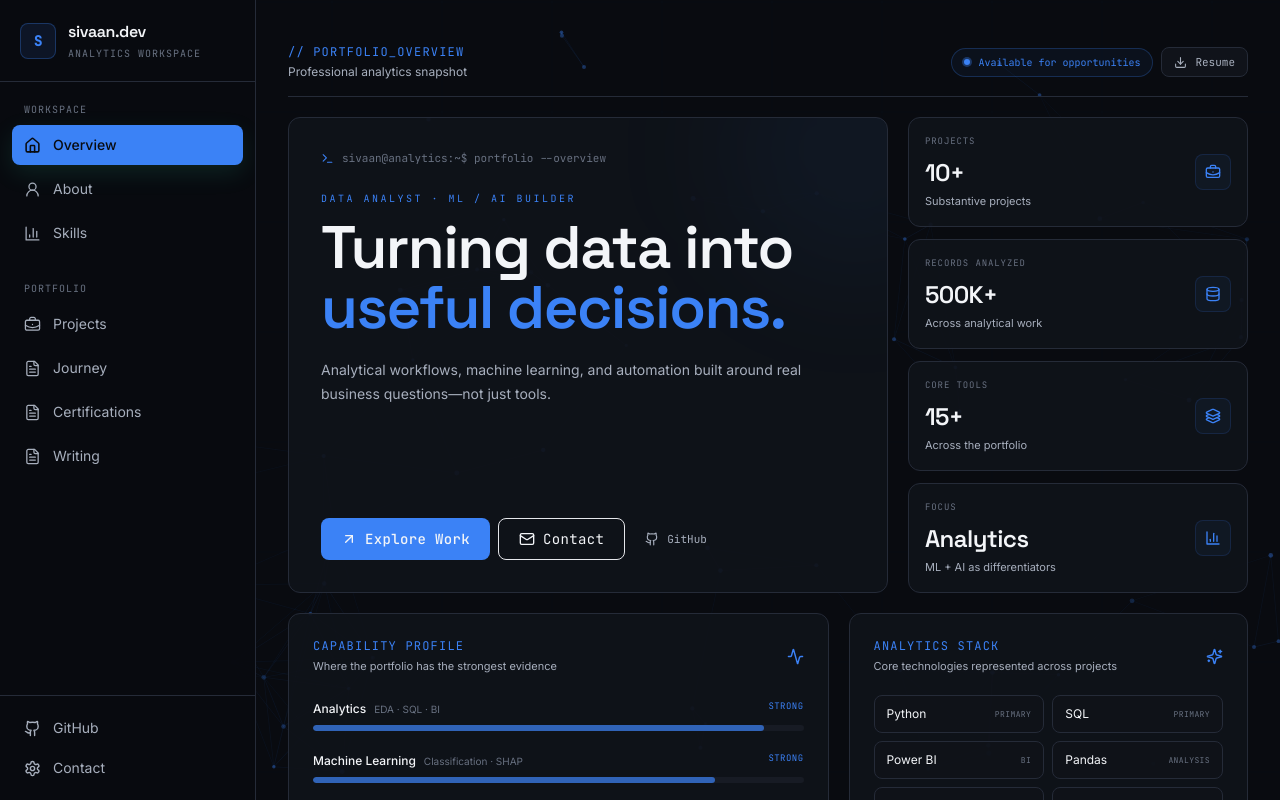
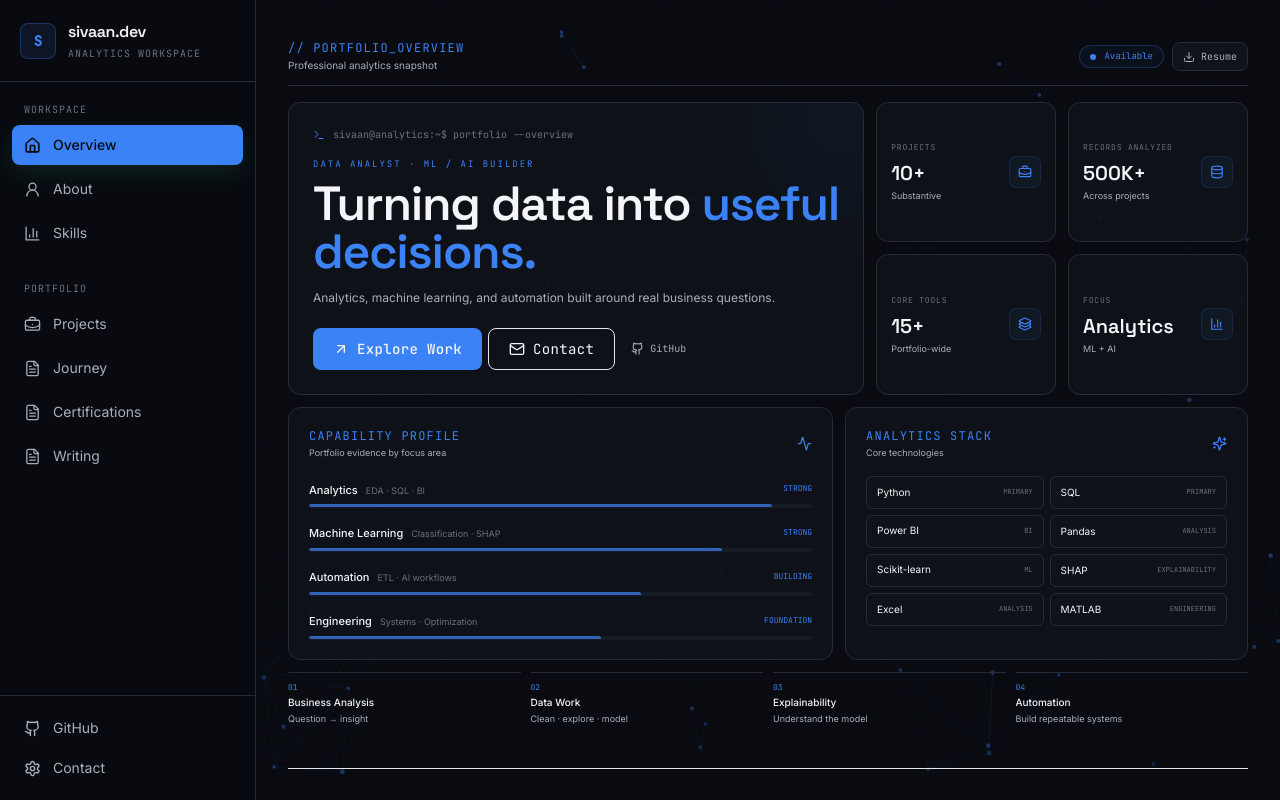
Before and after one commit to Sivaan66/sivaan-portfolio, a React (Vite) app: page / in a window 1280 px wide. Shown: the top 800 px of the page. Built offline with nearby package versions, Linux system fonts and the light colour scheme.

Commit message:
Compact overview dashboard layout

```diff
--- a/src/components/sections/Hero.jsx
+++ b/src/components/sections/Hero.jsx
@@ -1,55 +1,24 @@
 import { useEffect, useState } from "react";
-import {
-  Activity,
-  ArrowUpRight,
-  BarChart3,
-  BriefcaseBusiness,
-  Database,
-  Download,
-  Github,
-  Layers3,
-  Mail,
-  Sparkles,
-  Terminal,
-} from "lucide-react";
+import { Activity, ArrowUpRight, BarChart3, BriefcaseBusiness, Database, Download, Github, Layers3, Mail, Sparkles, Terminal } from "lucide-react";
 import Button from "../ui/Button";
 
 const TYPED_LINE = "portfolio --overview";
-const TYPE_SPEED_MS = 55;
 
 const KPI_CARDS = [
-  {
-    label: "Projects",
-    value: "10+",
-    detail: "Substantive projects",
-    icon: BriefcaseBusiness,
-  },
-  {
-    label: "Records analyzed",
-    value: "500K+",
-    detail: "Across analytical work",
-    icon: Database,
-  },
-  {
-    label: "Core tools",
-    value: "15+",
-    detail: "Across the portfolio",
-    icon: Layers3,
-  },
-  {
-    label: "Focus",
-    value: "Analytics",
-    detail: "ML + AI as differentiators",
-    icon: BarChart3,
-  },
+  ["Projects", "10+", "Substantive", BriefcaseBusiness],
+  ["Records analyzed", "500K+", "Across projects", Database],
+  ["Core tools", "15+", "Portfolio-wide", Layers3],
+  ["Focus", "Analytics", "ML + AI", BarChart3],
 ];
 
 const FOCUS = [
-  ["Analytics", "EDA · SQL · BI", "Strong"],
-  ["Machine Learning", "Classification · SHAP", "Strong"],
-  ["Automation", "ETL · AI workflows", "Building"],
-  ["Engineering", "Systems · Optimization", "Foundation"],
+  ["Analytics", "EDA · SQL · BI", "Strong", 92],
+  ["Machine Learning", "Classification · SHAP", "Strong", 82],
+  ["Automation", "ETL · AI workflows", "Building", 66],
+  ["Engineering", "Systems · Optimization", "Foundation", 58],
 ];
+
+const STACK = [["Python", "Primary"], ["SQL", "Primary"], ["Power BI", "BI"], ["Pandas", "Analysis"], ["Scikit-learn", "ML"], ["SHAP", "Explainability"], ["Excel", "Analysis"], ["MATLAB", "Engineering"]];
 
 export default function Hero({ onNavigate }) {
   const [typed, setTyped] = useState("");
@@ -59,182 +28,81 @@ export default function Hero({ onNavigate }) {
     let i = 0;
     const interval = setInterval(() => {
       if (i <= TYPED_LINE.length) {
-        setTyped(TYPED_LINE.slice(0, i));
-        i += 1;
+        setTyped(TYPED_LINE.slice(0, i++));
       } else {
         clearInterval(interval);
-        setTimeout(() => setShowOutput(true), 120);
+        setShowOutput(true);
       }
-    }, TYPE_SPEED_MS);
-
+    }, 40);
     return () => clearInterval(interval);
   }, []);
 
   return (
-    <section className="min-h-[calc(100vh-4rem)] py-2 lg:py-3 flex flex-col">
-      <div className="border-b border-surface-border pb-4 mb-5 flex flex-col sm:flex-row sm:items-center sm:justify-between gap-3">
+    <section className="py-1 lg:py-2">
+      <div className="flex items-center justify-between border-b border-surface-border pb-3 mb-4">
         <div>
-          <p className="panel-label mb-1">// PORTFOLIO_OVERVIEW</p>
-          <p className="text-xs text-ink-muted">Professional analytics snapshot</p>
+          <p className="panel-label">// PORTFOLIO_OVERVIEW</p>
+          <p className="text-[10px] text-ink-muted mt-0.5">Professional analytics snapshot</p>
         </div>
         <div className="flex items-center gap-2">
-          <span className="inline-flex items-center gap-2 rounded-full border border-signal/25 bg-signal/5 px-3 py-1.5 font-mono text-[10px] text-signal">
-            <span className="h-1.5 w-1.5 rounded-full bg-signal animate-pulse-dot" />
-            Available for opportunities
+          <span className="hidden sm:inline-flex items-center gap-2 rounded-full border border-signal/25 bg-signal/5 px-2.5 py-1 font-mono text-[9px] text-signal">
+            <span className="h-1.5 w-1.5 rounded-full bg-signal animate-pulse-dot" /> Available
           </span>
-          <a
-            href={`${import.meta.env.BASE_URL}resume.pdf`}
-            download="Sivaan_Resume.pdf"
-            className="hidden sm:inline-flex items-center gap-2 rounded-lg border border-surface-border bg-surface-panel px-3 py-1.5 font-mono text-[11px] text-ink-muted hover:text-ink hover:border-signal/30 transition-colors"
-          >
-            <Download size={13} /> Resume
+          <a href={`${import.meta.env.BASE_URL}resume.pdf`} download="Sivaan_Resume.pdf" className="inline-flex items-center gap-1.5 rounded-lg border border-surface-border bg-surface-panel px-2.5 py-1.5 font-mono text-[10px] text-ink-muted hover:text-ink transition-colors">
+            <Download size={12} /> Resume
           </a>
         </div>
       </div>
 
-      <div className="grid xl:grid-cols-[1.5fr_0.85fr] gap-5">
-        <div className="glass-panel p-6 sm:p-8 flex flex-col justify-between min-h-[300px] overflow-hidden relative">
-          <div className="absolute -right-24 -top-24 w-64 h-64 rounded-full bg-signal/5 blur-3xl pointer-events-none" />
-
+      <div className="grid xl:grid-cols-[1.55fr_1fr] gap-3">
+        <div className="glass-panel p-5 sm:p-6 min-h-[225px] flex flex-col justify-between overflow-hidden relative">
+          <div className="absolute -right-20 -top-20 w-48 h-48 rounded-full bg-signal/5 blur-3xl pointer-events-none" />
           <div className="relative">
-            <div className="flex items-center gap-2 mb-6 font-mono text-[11px] text-ink-faint">
-              <Terminal size={13} className="text-signal" />
-              sivaan@analytics:~$ {typed}
+            <div className="flex items-center gap-2 mb-4 font-mono text-[10px] text-ink-faint">
+              <Terminal size={12} className="text-signal" /> sivaan@analytics:~$ {typed}
               {!showOutput && <span className="animate-blink text-signal">▌</span>}
             </div>
-
-            {showOutput && (
-              <div className="animate-fade-up">
-                <p className="font-mono text-[10px] uppercase tracking-[0.25em] text-signal mb-3">
-                  DATA ANALYST · ML / AI BUILDER
-                </p>
-                <h1 className="font-display text-4xl sm:text-5xl xl:text-6xl font-semibold tracking-tight text-ink leading-[0.95] max-w-3xl">
-                  Turning data into
-                  <span className="block text-signal">useful decisions.</span>
-                </h1>
-                <p className="mt-5 max-w-2xl text-sm leading-6 text-ink-muted">
-                  Analytical workflows, machine learning, and automation built
-                  around real business questions—not just tools.
-                </p>
-              </div>
-            )}
+            {showOutput && <div className="animate-fade-up">
+              <p className="font-mono text-[9px] uppercase tracking-[0.22em] text-signal mb-2">DATA ANALYST · ML / AI BUILDER</p>
+              <h1 className="font-display text-3xl sm:text-4xl xl:text-5xl font-semibold tracking-tight text-ink leading-none">Turning data into <span className="text-signal">useful decisions.</span></h1>
+              <p className="mt-3 max-w-xl text-xs leading-5 text-ink-muted">Analytics, machine learning, and automation built around real business questions.</p>
+            </div>}
           </div>
-
-          <div className="relative mt-7 flex flex-wrap gap-2">
-            <Button onClick={() => onNavigate?.("projects")} icon={ArrowUpRight}>
-              Explore Work
-            </Button>
-            <Button
-              onClick={() => onNavigate?.("contact")}
-              variant="ghost"
-              icon={Mail}
-            >
-              Contact
-            </Button>
-            <a
-              href="https://github.com/Sivaan66"
-              target="_blank"
-              rel="noopener noreferrer"
-              className="inline-flex items-center gap-2 rounded-lg px-3 py-2.5 font-mono text-[11px] text-ink-muted hover:text-ink transition-colors"
-            >
-              <Github size={14} /> GitHub
-            </a>
+          <div className="relative mt-5 flex flex-wrap gap-1.5">
+            <Button onClick={() => onNavigate?.("projects")} icon={ArrowUpRight}>Explore Work</Button>
+            <Button onClick={() => onNavigate?.("contact")} variant="ghost" icon={Mail}>Contact</Button>
+            <a href="https://github.com/Sivaan66" target="_blank" rel="noopener noreferrer" className="inline-flex items-center gap-1.5 rounded-lg px-2.5 py-2 font-mono text-[10px] text-ink-muted hover:text-ink"><Github size={13} /> GitHub</a>
           </div>
         </div>
 
-        <div className="grid grid-cols-2 xl:grid-cols-1 gap-3">
-          {KPI_CARDS.map(({ label, value, detail, icon: Icon }) => (
-            <div key={label} className="glass-panel p-4 flex items-center justify-between min-h-[110px]">
-              <div>
-                <p className="font-mono text-[9px] uppercase tracking-widest text-ink-faint mb-2">
-                  {label}
-                </p>
-                <p className="font-display text-2xl font-semibold tracking-tight text-ink">
-                  {value}
-                </p>
-                <p className="text-[11px] text-ink-muted mt-1">{detail}</p>
-              </div>
-              <div className="h-9 w-9 rounded-lg bg-signal/5 border border-signal/15 flex items-center justify-center shrink-0">
-                <Icon size={16} className="text-signal" />
-              </div>
+        <div className="grid grid-cols-2 gap-3">
+          {KPI_CARDS.map(([label, value, detail, Icon]) => (
+            <div key={label} className="glass-panel p-3.5 flex items-center justify-between min-h-[106px]">
+              <div><p className="font-mono text-[8px] uppercase tracking-widest text-ink-faint mb-1.5">{label}</p><p className="font-display text-xl font-semibold text-ink">{value}</p><p className="text-[9px] text-ink-muted mt-0.5">{detail}</p></div>
+              <div className="h-8 w-8 rounded-lg bg-signal/5 border border-signal/15 flex items-center justify-center shrink-0"><Icon size={14} className="text-signal" /></div>
             </div>
           ))}
         </div>
       </div>
 
-      <div className="mt-5 grid lg:grid-cols-[1.15fr_0.85fr] gap-5 flex-1">
-        <div className="glass-panel p-5 sm:p-6">
-          <div className="flex items-center justify-between mb-5">
-            <div>
-              <p className="panel-label">CAPABILITY PROFILE</p>
-              <p className="text-[11px] text-ink-muted mt-1">Where the portfolio has the strongest evidence</p>
-            </div>
-            <Activity size={17} className="text-signal" />
-          </div>
-
-          <div className="space-y-4">
-            {FOCUS.map(([name, detail, status], index) => (
-              <div key={name}>
-                <div className="flex items-center justify-between gap-4 mb-1.5">
-                  <div>
-                    <span className="text-xs font-medium text-ink">{name}</span>
-                    <span className="text-[10px] text-ink-faint ml-2">{detail}</span>
-                  </div>
-                  <span className="font-mono text-[9px] uppercase tracking-wider text-signal">{status}</span>
-                </div>
-                <div className="h-1.5 rounded-full bg-surface-raised overflow-hidden">
-                  <div
-                    className="h-full rounded-full bg-signal/70"
-                    style={{ width: `${[92, 82, 66, 58][index]}%` }}
-                  />
-                </div>
-              </div>
-            ))}
+      <div className="mt-3 grid lg:grid-cols-[1.15fr_0.85fr] gap-3">
+        <div className="glass-panel p-4 sm:p-5">
+          <div className="flex items-center justify-between mb-4"><div><p className="panel-label">CAPABILITY PROFILE</p><p className="text-[9px] text-ink-muted mt-0.5">Portfolio evidence by focus area</p></div><Activity size={15} className="text-signal" /></div>
+          <div className="space-y-3">
+            {FOCUS.map(([name, detail, status, width]) => <div key={name}><div className="flex items-center justify-between mb-1"><div><span className="text-[11px] font-medium text-ink">{name}</span><span className="text-[9px] text-ink-faint ml-2">{detail}</span></div><span className="font-mono text-[8px] uppercase text-signal">{status}</span></div><div className="h-1 rounded-full bg-surface-raised overflow-hidden"><div className="h-full rounded-full bg-signal/70" style={{ width: `${width}%` }} /></div></div>)}
           </div>
         </div>
 
-        <div className="glass-panel p-5 sm:p-6">
-          <div className="flex items-center justify-between mb-5">
-            <div>
-              <p className="panel-label">ANALYTICS STACK</p>
-              <p className="text-[11px] text-ink-muted mt-1">Core technologies represented across projects</p>
-            </div>
-            <Sparkles size={17} className="text-signal" />
-          </div>
-
-          <div className="grid grid-cols-2 gap-2">
-            {[
-              ["Python", "Primary"],
-              ["SQL", "Primary"],
-              ["Power BI", "BI"],
-              ["Pandas", "Analysis"],
-              ["Scikit-learn", "ML"],
-              ["SHAP", "Explainability"],
-              ["Excel", "Analysis"],
-              ["MATLAB", "Engineering"],
-            ].map(([name, tag]) => (
-              <div key={name} className="rounded-lg border border-surface-border bg-surface-panel/60 px-3 py-2.5 flex items-center justify-between gap-2">
-                <span className="text-xs text-ink">{name}</span>
-                <span className="font-mono text-[8px] uppercase tracking-wider text-ink-faint">{tag}</span>
-              </div>
-            ))}
+        <div className="glass-panel p-4 sm:p-5">
+          <div className="flex items-center justify-between mb-4"><div><p className="panel-label">ANALYTICS STACK</p><p className="text-[9px] text-ink-muted mt-0.5">Core technologies</p></div><Sparkles size={15} className="text-signal" /></div>
+          <div className="grid grid-cols-2 gap-1.5">
+            {STACK.map(([name, tag]) => <div key={name} className="rounded-md border border-surface-border bg-surface-panel/60 px-2.5 py-2 flex items-center justify-between gap-1"><span className="text-[10px] text-ink">{name}</span><span className="font-mono text-[7px] uppercase text-ink-faint">{tag}</span></div>)}
           </div>
         </div>
       </div>
 
-      <div className="mt-5 grid grid-cols-2 lg:grid-cols-4 gap-3">
-        {[
-          ["01", "Business Analysis", "From question to insight"],
-          ["02", "Data Work", "Clean · explore · model"],
-          ["03", "Explainability", "Make models understandable"],
-          ["04", "Automation", "Turn repeat work into systems"],
-        ].map(([number, title, detail]) => (
-          <div key={number} className="border-t border-surface-border pt-3">
-            <p className="font-mono text-[9px] text-signal mb-1">{number}</p>
-            <p className="text-xs font-medium text-ink">{title}</p>
-            <p className="text-[10px] text-ink-muted mt-1">{detail}</p>
-          </div>
-        ))}
+      <div className="mt-3 grid grid-cols-2 lg:grid-cols-4 gap-2.5">
+        {[["01", "Business Analysis", "Question → insight"], ["02", "Data Work", "Clean · explore · model"], ["03", "Explainability", "Understand the model"], ["04", "Automation", "Build repeatable systems"]].map(([number, title, detail]) => <div key={number} className="border-t border-surface-border pt-2"><p className="font-mono text-[8px] text-signal mb-0.5">{number}</p><p className="text-[10px] font-medium text-ink">{title}</p><p className="text-[9px] text-ink-muted mt-0.5">{detail}</p></div>)}
       </div>
     </section>
   );
```
